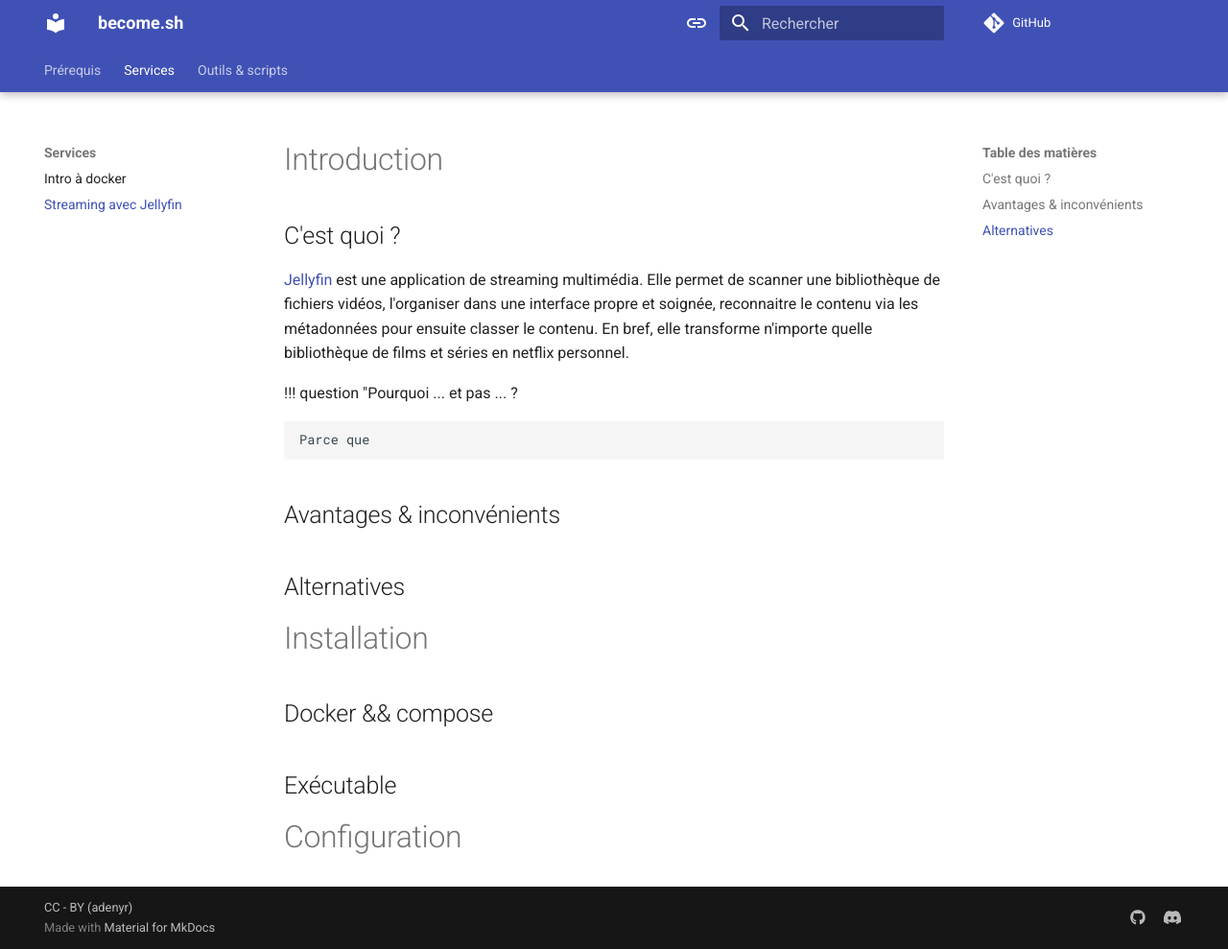
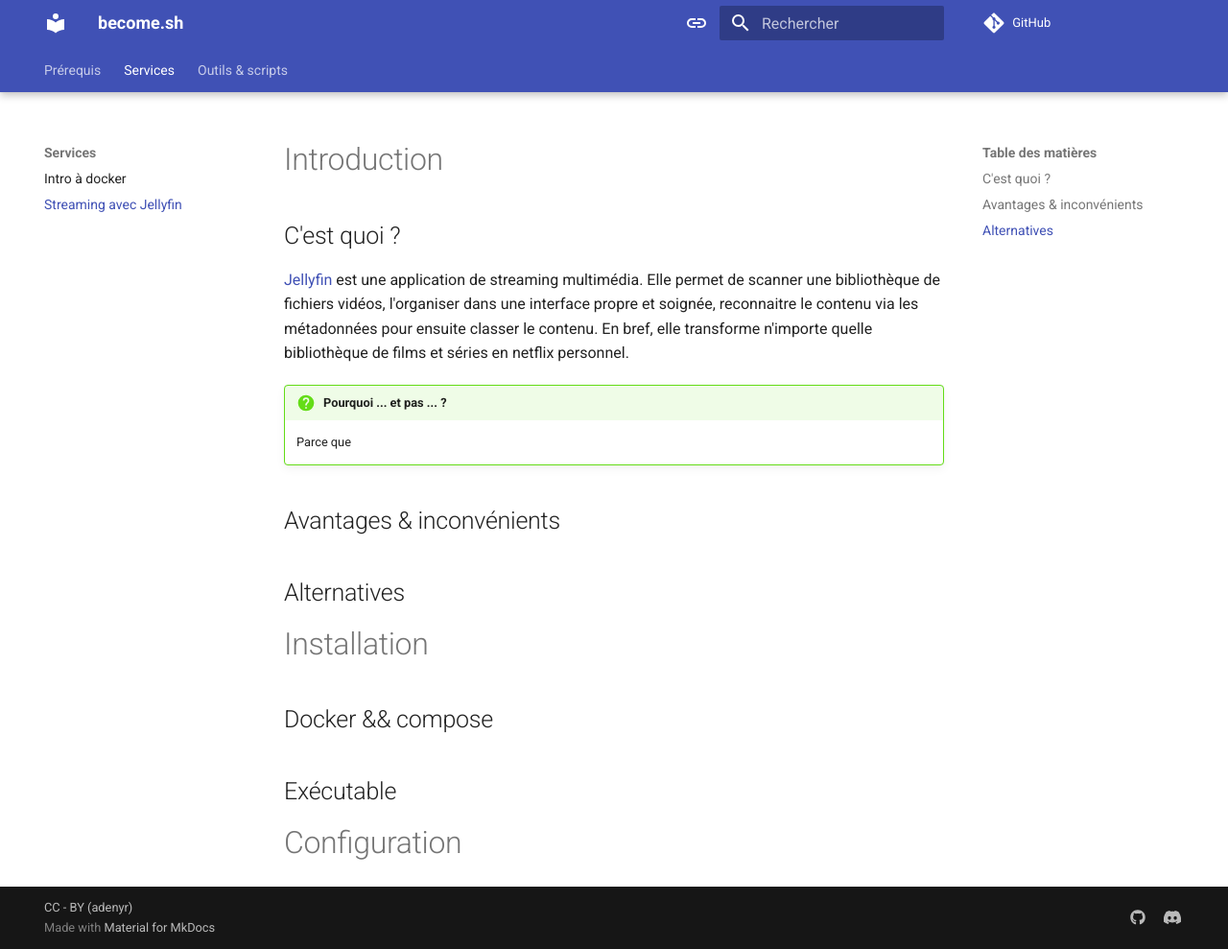
Before and after one commit to adenyrr/become.sh, an MkDocs documentation site: the page built from docs/services/jellyfin.md, in a window 1280 px wide and 989 px high. Shown: the whole window at 96% size. Built offline with MkDocs 1.6.1 and Material for MkDocs 9.7.7, drawn with Linux system fonts in a browser that asks for light colours; comment, search, counter and statistics services are not loaded.

Commit message:
Update jellyfin.md

```diff
--- a/docs/services/jellyfin.md
+++ b/docs/services/jellyfin.md
@@ -4,7 +4,7 @@
 
 [Jellyfin](https://jellyfin.org/) est une application de streaming multimédia. Elle permet de scanner une bibliothèque de fichiers vidéos, l'organiser dans une interface propre et soignée, reconnaitre le contenu via les métadonnées pour ensuite classer le contenu. En bref, elle transforme n'importe quelle bibliothèque de films et séries en netflix personnel.
 
-!!! question "Pourquoi ... et pas ... ?
+!!! question "Pourquoi ... et pas ... ?"
 
     Parce que
 
```
